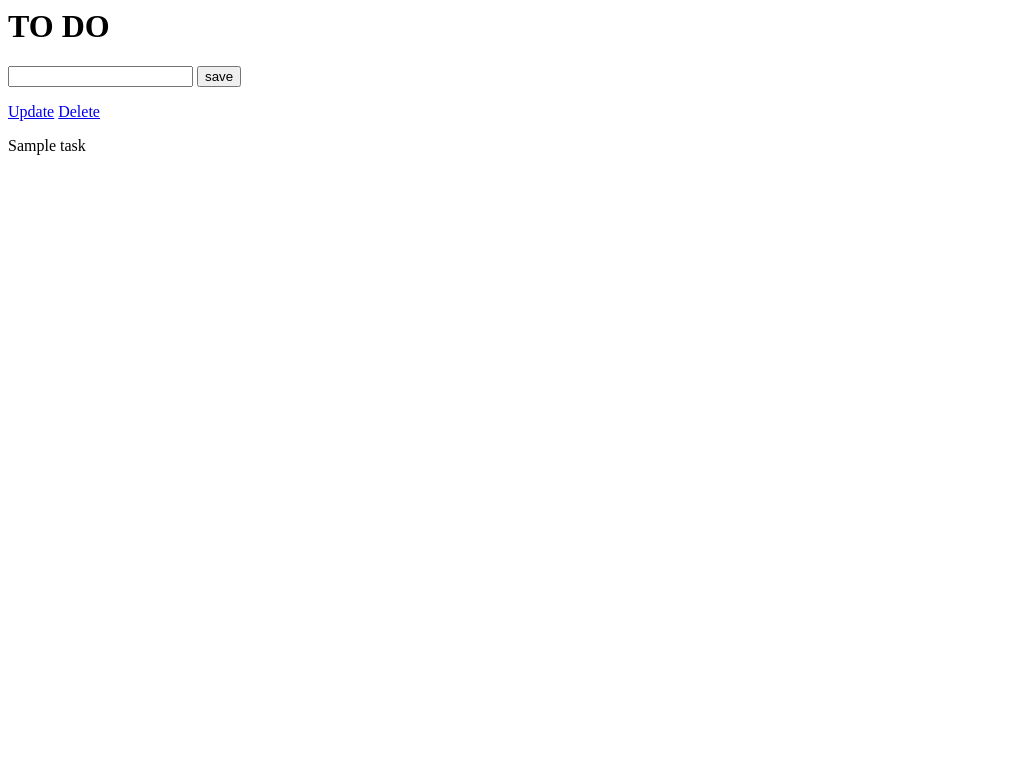
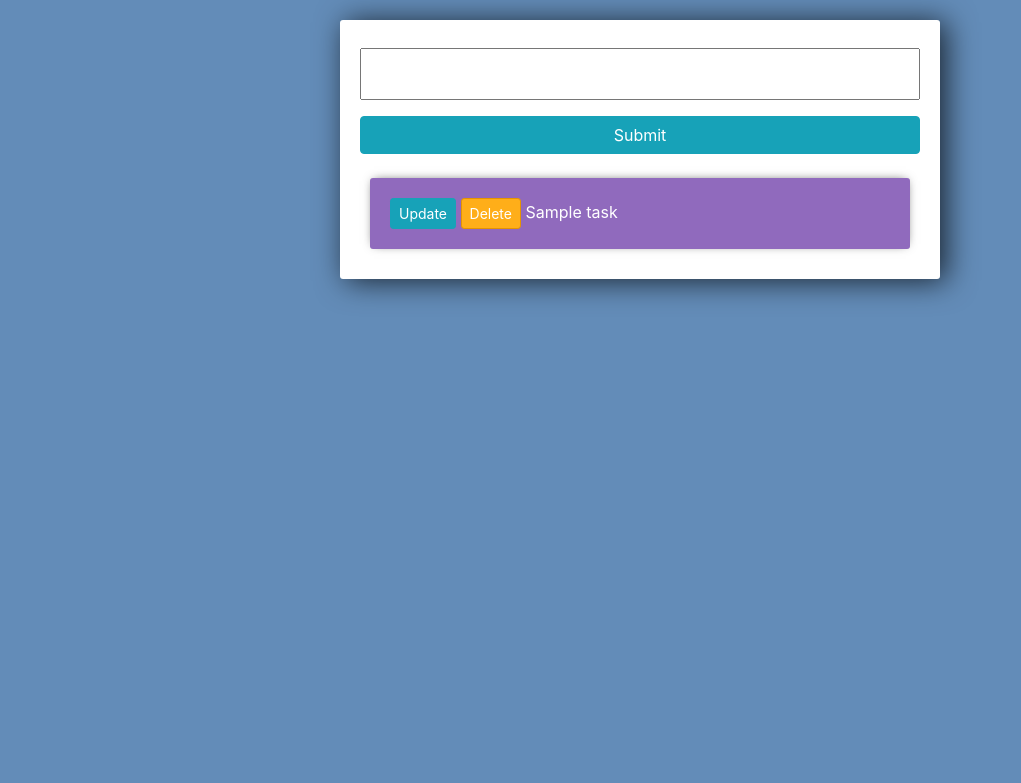
Before and after one commit to Harshpatel2222/To-Do, a Django app: template tasks/templates/tasks/list.html in a window 1280 px wide. Shown: the top 783 px of the page, without its empty margins (0-1021 px from the left). Run offline with Django 3.2, Linux system fonts and the light colour scheme; the template is opened without the code that fills it: most values are stand-ins (such as "Sample title", 1, 10 or a date in 2020); form fields are guessed from the names that the template uses; some libraries are stand-ins or nearby versions.

Commit message:
added style

```diff
--- a/tasks/forms.py
+++ b/tasks/forms.py
@@ -5,6 +5,8 @@ from django.forms import ModelForm
 from .models import *
 
 class TaskForm(forms.ModelForm):
+    title = forms.CharField(widget= forms.TextInput(attrs={'Placeholder':'Add new task....'}))
+
     class Meta:
         model = Task
         fields = '__all__'
--- a/tasks/templates/tasks/list.html
+++ b/tasks/templates/tasks/list.html
@@ -1,4 +1,4 @@
-<h1>TO DO</h1>
+<!-- <h1>TO DO</h1>
 
 <form method="POST" action="/"> {% csrf_token %} {{ form.title }}
     <input type="submit" value="save" name="create_task">
@@ -7,7 +7,74 @@
 {% for task in tasks %}
 <div>
     <a href="{% url 'update_task' task.id %}">Update</a>
-    <a href="{% url 'delete_task' task.id %}">Delete</a>
-    <p>{{task}}</p>
+    <a href="{% url 'delete_task' task.id %}">Delete</a> {% if task.complete == True %}
+    <strike>{{}task}</strike> {% else %}
+    <span>{{task}}</span> {% endif %}
 </div>
-{% endfor %}
+{% endfor %} -->
+<link rel="stylesheet" href="https://stackpath.bootstrapcdn.com/bootstrap/4.3.1/css/bootstrap.min.css" integrity="sha384-ggOyR0iXCbMQv3Xipma34MD+dH/1fQ784/j6cY/iJTQUOhcWr7x9JvoRxT2MZw1T" crossorigin="anonymous">
+
+<style>
+    body {
+        background-color: #638CB8;
+    }
+
+    input {
+        width: 100%;
+        padding: 12px 20px;
+        margin: 8px 0;
+        box-sizing: border-box;
+    }
+
+    input::placeholder {
+        color: #d3d3d3;
+    }
+
+    .submit {
+        background-color: #6BA3E8;
+    }
+
+    .center-column {
+        width: 600px;
+        margin: 20px auto;
+        padding: 20px;
+        background-color: #fff;
+        border-radius: 3px;
+        box-shadow: 6px 2px 30px 0px rgba(0, 0, 0, 0.75);
+    }
+
+    .item-row {
+        background-color: #906abd;
+        margin: 10px;
+        padding: 20px;
+        border-radius: 3px;
+        color: #fff;
+        font-size: 16px;
+        box-shadow: 0px -1px 10px -4px rgba(0, 0, 0, 0.75);
+    }
+
+    .btn-danger {
+        background-color: #ffae19;
+        border-color: #e59400;
+    }
+</style>
+
+<div class="center-column">
+
+    <form method="POST" action="/">
+        {% csrf_token %} {{form.title}}
+        <input class="btn btn-info" type="submit" name="Create Task">
+    </form>
+
+    <div class="todo-list">
+
+        {% for task in tasks %}
+        <div class="item-row">
+            <a class="btn btn-sm btn-info" href="{% url 'update_task' task.id %}">Update</a>
+            <a class="btn btn-sm btn-danger" href="{% url 'delete_task' task.id %}">Delete</a> {% if task.complete == True %}
+            <strike>{{task}}</strike> {% else %}
+            <span>{{task}}</span> {% endif %}
+        </div>
+        {% endfor %}
+    </div>
+</div>
```
Also changed, not shown: db.sqlite3.
